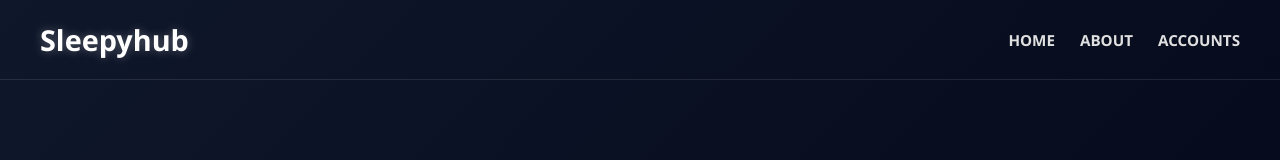
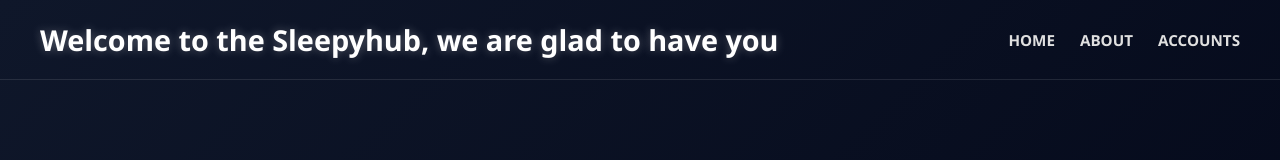
Before and after one commit to sleepykoolio/Sleepyhub, a plain HTML site: page index.html in a window 1280 px wide. Drawn offline with Linux system fonts and the light colour scheme.

Commit message:
Update logo text in index.html

```diff
--- a/index.html
+++ b/index.html
@@ -6,7 +6,7 @@
     </head>
     <body>
         <nav class="top-nav">
-    <div class="logo">Sleepyhub</div>
+    <div class="logo">Welcome to the Sleepyhub, we are glad to have you</div>
     <div class="nav-links">
         <a href="#">Home</a>
         <a href="#">About</a>
```
